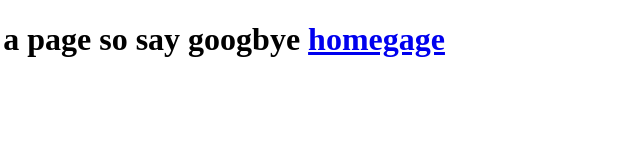
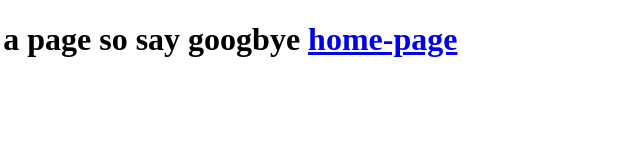
Before and after one commit to billybot21/billybot21.github.io, a plain HTML site: page 404.html in a window 1280 px wide. Shown: the full height of the page, 636-1276 px from the left. Drawn offline with Linux system fonts and the light colour scheme.

Commit message:
Update 404.html

```diff
--- a/404.html
+++ b/404.html
@@ -5,14 +5,14 @@
   <meta charset="UTF-8" />
   <style>
     .elol {
-      font-family: "Times New Roman", Times, serif;
+      font-family: "Times New Roman";
     }
   </style>
 </head>
 
 <body>
   <div class="elol">
-    <h1>this currently (and probably never will b) isnt a page so say googbye <a href="/">homegage</a>
+    <h1>this currently (and probably never will b) isnt a page so say googbye <a href="/">home-page</a>
   </div>
 </body>
 </html>
```
